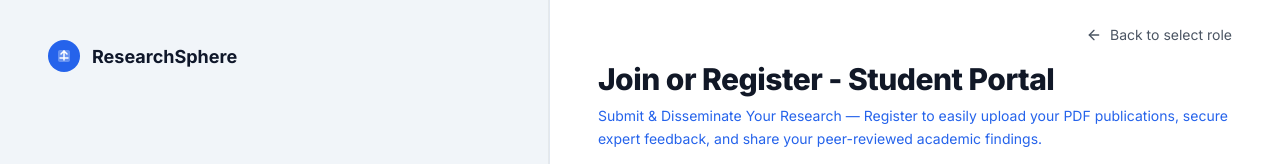
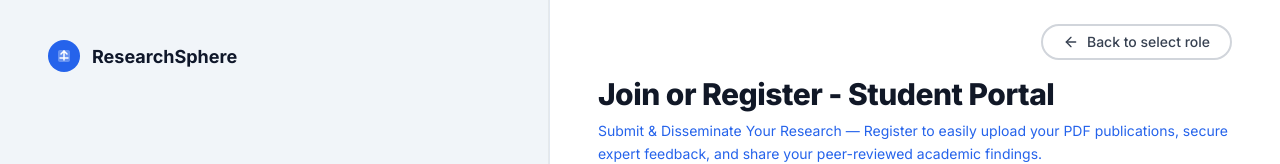
Before and after one commit to DuleekaAnjana/ResearchProject, a React (Vite) app in the folder frontend-research/: page /newstudentregistegpage in a window 1280 px wide. Shown: the top 164 px of the page. Built offline with nearby package versions, Linux system fonts and the light colour scheme; no server answers.

Commit message:
feat: implement registration pages and layout navbar component for user authentication

```diff
--- a/frontend-research/src/components/layout/Navbar.jsx
+++ b/frontend-research/src/components/layout/Navbar.jsx
@@ -114,6 +114,7 @@ const Navbar = () => {
         {/* Right Side Actions */}
         <div className={styles.navActions}>
           {isAuthenticated ? (
+            !isLegalOrContactPage ? (
               <>
                 <Button
                   to={dashboardPath}
@@ -138,6 +139,7 @@ const Navbar = () => {
                   Sign out
                 </button>
               </>
+            ) : null
           ) : (
             <>
               <Link to="/register" className={styles.registerLink}>
--- a/frontend-research/src/pages/auth/NewStudentRegister.jsx
+++ b/frontend-research/src/pages/auth/NewStudentRegister.jsx
@@ -53,7 +53,7 @@ const NewStudentRegister = () => {
     currentDegree: '',
     educationLevel: '',
     researchCategory: 'Computer Science',
-    researchSubcategories: ['Artificial Intelligence'],
+    researchSubcategories: [],
     previousDegrees: [],
     password: '',
     confirmPassword: '',
@@ -249,7 +249,7 @@ const NewStudentRegister = () => {
         currentDegree: '',
         educationLevel: '',
         researchCategory: 'Computer Science',
-        researchSubcategories: ['Artificial Intelligence'],
+        researchSubcategories: [],
         previousDegrees: [],
         password: '',
         confirmPassword: '',
@@ -304,9 +304,14 @@ const NewStudentRegister = () => {
       {/* Right Form Side */}
       <div className={styles.rightPanel}>
         <div className={styles.topNav}>
-          <Link to="/chooseregistration" className={styles.backLink}>
-            <ArrowLeft size={16} /> Back to select role
-          </Link>
+          <Button
+            to="/chooseregistration"
+            variant="outline"
+            size="md"
+            iconLeft={<ArrowLeft size={16} />}
+          >
+            Back to select role
+          </Button>
         </div>
 
         <div className={styles.formContainer}>
--- a/frontend-research/src/pages/auth/Register.jsx
+++ b/frontend-research/src/pages/auth/Register.jsx
@@ -162,9 +162,14 @@ const Register = () => {
       {/* Right Form Side */}
       <div className={styles.rightPanel}>
         <div className={styles.topNav}>
-          <Link to="/chooseregistration" className={styles.backLink}>
-            <ArrowLeft size={16} /> Back to select role
-          </Link>
+          <Button
+            to="/chooseregistration"
+            variant="outline"
+            size="md"
+            iconLeft={<ArrowLeft size={16} />}
+          >
+            Back to select role
+          </Button>
         </div>
 
         <div className={styles.formContainer}>
```
Lines whose indentation alone changed are shown as unchanged.
